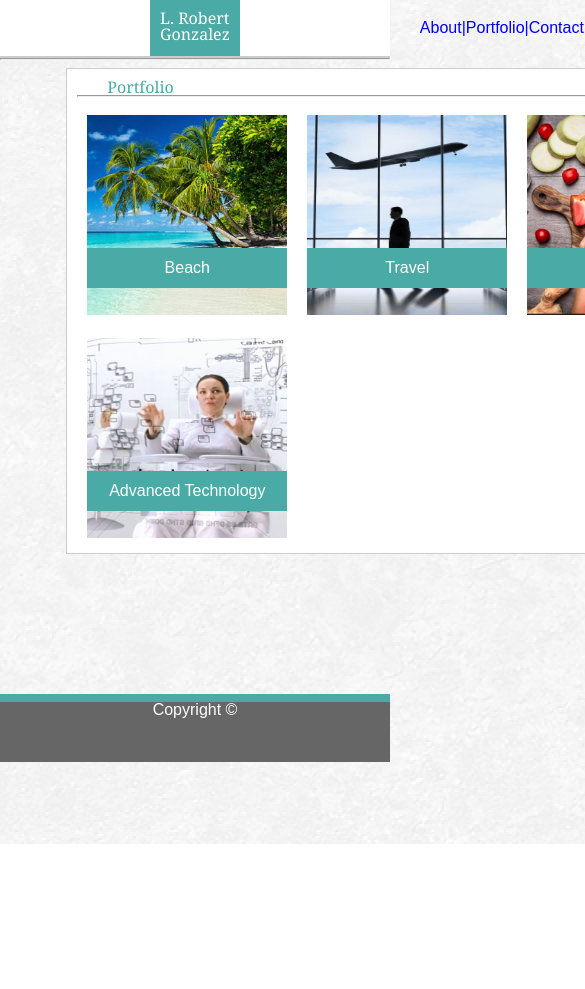
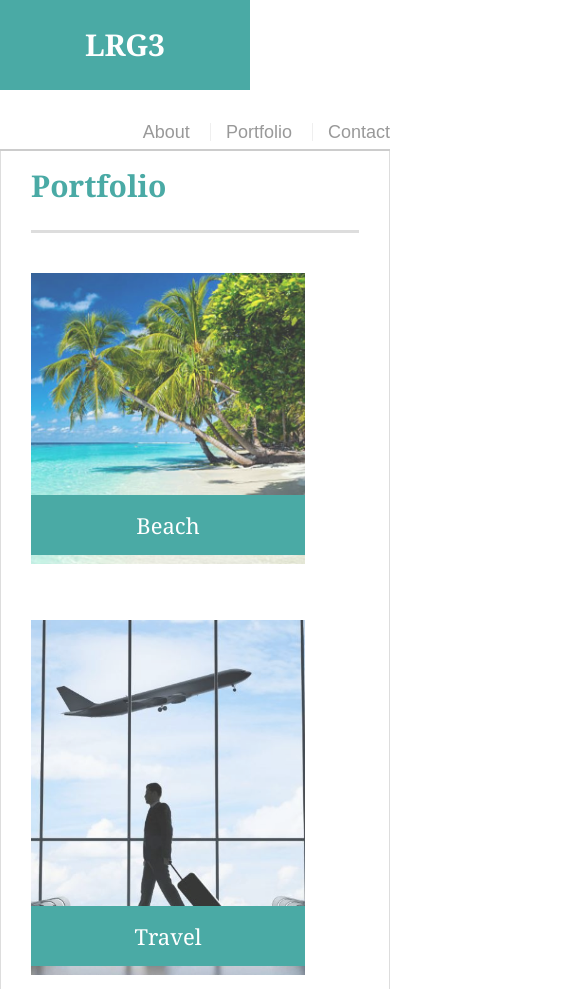
Before and after one commit to LRG3/Responsive-Portfolio, a plain HTML site: page portfolio.html in a window 390 px wide. Shown: the top 989 px of the page, 585 px wide, since content can reach past the window. Before the commit the page ends 844 px from the top, so only its background shows below. Drawn offline with Linux system fonts and the light colour scheme.

Commit message:
update 3

```diff
--- a/assets/css/style.css
+++ b/assets/css/style.css
@@ -1,101 +1,218 @@
-
+@media screen and (max-width: 980px) {
 body {
-    margin-top: 0%;
-    background-image: url(../images/redox_01_@2X.png);
-
+  font-family: Arial, "Helvetica Neue", Helvetica, sans-serif;
+  font-size: 18px;
+  line-height: 34px;
+  color: #777777;
+  background-image: url(../images/redox_01_@2X.png);
 }
 
-.navbar {
-    display:flex;
-    background-color: #ffffff;
-    border-bottom:2px solid #cccccc;
-
+* {
+  box-sizing: border-box;
 }
 
-header {
-    display:inline-block;
-    padding:10px;
-    margin:150px;
-    margin-top:0%;
-    margin-bottom:0%;
-    background-color: #4aaaa5;
-    color: white;
-    font-family:'Georgia', Times, Times New Roman, serif;
+/* general */
 
-
+.container {
+  width: 100%;
+  max-width: 960px;
+  margin: 0 auto;
+  clear: both;
 }
 
-hr {
-    margin-top: 0%;
+h1,
+h2,
+h3,
+p {
+  margin-bottom: 20px;
 }
 
-.links {
-    display: inline-block;
-    padding: 20px;
-    text-decoration: none;
-    font-family: Arial, Helvetica, sans-serif;
+p:last-child {
+  margin-bottom: 0;
 }
 
-ul {
-    list-style: none;
-    display: flex;
-    margin-left: 10px;
-    color: #777777;
-
+h1,
+h2,
+h3 {
+  font-family: Georgia, Times, "Times New Roman", serif;
+  font-weight: 700;
+  color: #4aaaa5;
 }
 
-ul li a{
-    text-decoration: none;
-
-}
-.bio {
-    width: 960px;
-    padding: 10px;
-    padding-bottom: 2px;
-    border: 1px solid #cccccc;
-    margin-top: 2%;
-    margin-right: 10%;
-    margin-left: 17%;
-    margin-bottom: 140px;
-    resize: vertical;
-    background-color: #ffffff;
-
+h1 {
+  padding-bottom: 20px;
+  font-size: 30px;
+  line-height: 49px;
+  border-bottom: 3px solid #dddddd;
 }
 
-.content-about:after {
-    content: "";
-    display: table;
-    clear: both;
-
-}
-    h2 {
-    font-family:'Georgia', Times, Times New Roman, serif;
-    color: #4aaaa5;
-    margin-left: 30px;
-
+h2,
+h3 {
+  font-size: 22px;
 }
 
-img {
-    float: left;
-    height: 20em;
-    margin-right: 10px;
-    margin-left: 5px;
+/* header */
+
+#masthead {
+  position: fixed;
+  z-index: 99;
+  width: 100%;
+  margin: 0 0 30px;
+  overflow: auto;
+  color: #ffffff;
+  background: #ffffff;
+  border-bottom: 2px solid #cccccc;
 }
 
-p {
-    font-family: Arial, Helvetica, sans-serif;
-    line-height: 200%;
+#logo {
+  float: left;
+  width: 250px;
+  height: 90px;
+  font-family: Georgia, Times, "Times New Roman", serif;
+  font-size: 30px;
+  font-weight: 700;
+  line-height: 90px;
+  color: #ffffff;
+  text-align: center;
+  text-decoration: none;
+  background: #4aaaa5;
+}
 
+nav {
+  float: right;
+  margin-top: 25px;
 }
+
+nav a {
+  display: inline-block;
+  padding-left: 15px;
+  margin-left: 15px;
+  line-height: 18px;
+  color: #999;
+  text-decoration: none;
+  border-left: 1px solid #efefef;
+}
+
+nav a:first-child {
+  border-left: 0 none;
+}
+
+/* footer */
+
 footer {
-    border-top: 8px solid #4aaaa5;
-    background-color: #666666;
-    position: sticky;
-    bottom: 0;
-    width: 100vw;
-    height:60px;
-    margin-top:5%;
-    font-family: Arial, Helvetica, sans-serif;
-    text-align: center;
-    color: #ffffff;
+  padding: 30px 0;
+  clear: both;
+  font-size: 12px;
+  color: #ffffff;
+  color: #cccccc;
+  text-align: center;
+  background: #666666;
+  border-top: 8px solid #4aaaa5;
+  height: 50px;
 }
+
+h3, h2 {
+  padding-bottom: 20px;
+  margin-bottom: 15px;
+  line-height: 22px;
+  border-bottom: 2px solid #eeeeee;
+}
+
+/* main */
+
+#main-container {
+  padding-top: 130px;
+  min-height: calc(100vh - 70px);
+}
+
+.main-section {
+  float: left;
+  width: 100%;
+  max-width: 960px;
+  padding: 30px;
+  margin: 0 0 40px;
+  background: #ffffff;
+  border: 1px solid #dddddd;
+}
+
+/* portfolio page */
+
+.work {
+  position: relative;
+  float: left;
+  width: 274px;
+  margin: 20px 0 25px;
+  overflow: auto;
+}
+
+.work:nth-child(even) {
+  margin-right: 40px;
+}
+
+.work img {
+  width: 100%;
+  border: 0 none;
+  opacity: 0.8;
+}
+
+.work h3 {
+  position: absolute;
+  bottom: 20px;
+  width: 100%;
+  padding: 15px;
+  margin-bottom: 0;
+  font-weight: 300;
+  line-height: 30px;
+  color: #ffffff;
+  text-align: center;
+  background: #4aaaa5;
+  border-bottom: 0;
+}
+
+.auth-image {
+  float: left;
+  width: 200px;
+  height: auto;
+  margin-top: 10px;
+  margin-right: 25px;
+}
+
+/* contact page */
+
+#contact-form ul {
+  margin-bottom: 20px;
+}
+
+#contact-form li {
+  margin-bottom: 10px;
+}
+
+label,
+input[type=text],
+input[type=email],
+textarea {
+  display: block;
+  width: 100%;
+}
+
+input[type=text],
+input[type=email],
+textarea {
+  height: 35px;
+  padding: 0 10px;
+  font-size: 14px;
+  border: 1px solid #dddddd;
+}
+
+textarea {
+  height: 200px;
+}
+
+input[type=submit] {
+  padding: 10px 30px;
+  font-size: 18px;
+  color: #ffffff;
+  cursor: pointer;
+  background: #4aaaa5;
+  border: 0 none;
+}
--- a/assets/css/style2.css
+++ /dev/null
@@ -1,124 +0,0 @@
-
-body {
-    margin-top: 0%;
-    background-image: url(../images/redox_01_@2X.png);
-
-}
-
-.navbar {
-    display:flex;
-    background-color: #ffffff;
-    border-bottom:2px solid #cccccc;
-
-}
-
-header {
-    display:inline-block;
-    padding:10px;
-    margin:150px;
-    margin-top:0%;
-    margin-bottom:0%;
-    background-color: #4aaaa5;
-    color: white;
-    font-family:'Georgia', Times, Times New Roman, serif;
-
-
-}
-
-hr {
-    margin-top: 0%;
-}
-
-.links {
-    display: inline-block;
-    padding: 20px;
-    text-decoration: none;
-    font-family: Arial, Helvetica, sans-serif;
-}
-
-ul {
-    list-style: none;
-    display: flex;
-    margin-left: 10px;
-    color: #777777;
-
-}
-
-ul li a{
-    text-decoration: none;
-
-}
-.bio {
-    width: 960px;
-    padding: 10px;
-    padding-bottom: 2px;
-    border: 1px solid #cccccc;
-    margin-top: 2%;
-    margin-right: 10%;
-    margin-left: 17%;
-    margin-bottom: 140px;
-    resize: vertical;
-    background-color: #ffffff;
-
-}
-
-.form {
-    display: flex;
-    flex-direction: column;
-    width: 0;
-    margin-top: 0px;
-    margin-right: 10px;
-    margin-bottom: 20px;
-    margin-left: 10px;
-    padding-top: 5px
-    padding-right: 5px;
-    padding-bottom: 5px;
-    padding-left: 5px;
-    font-family: Arial, Helvetica, sans-serif;
-}
-
-input[type=text] {
-    border: 1px solid #ccc;
-    border-radius: 4px;
-    display: inline-block;
-    margin: 8px 0;
-    padding: 12px 10px;
-    width: 900px;
-
-}
-
-    h2 {
-    font-family:'Georgia', Times, Times New Roman, serif;
-    color: #4aaaa5;
-    margin-left: 30px;
-
-}
-
-input[type=submit] {
-    align-items: center;
-    background-color: #4aaaa5;
-    color: #fff;
-    font-size: 1em;
-    justify-content: flex-start;
-    margin-left: 5px;
-    padding: 5px 15px;
-
-}
-
-input[id=message] {
-    padding: 80px 10px;
-
-}
-
-footer {
-    border-top: 8px solid #4aaaa5;
-    background-color: #666666;
-    position: sticky;
-    bottom: 0;
-    width: 100vw;
-    height:60px;
-    margin-top:25%;
-    font-family: Arial, Helvetica, sans-serif;
-    text-align: center;
-    color: #ffffff;
-}
--- a/assets/css/style3.css
+++ /dev/null
@@ -1,108 +0,0 @@
-
-body {
-    margin-top: 0%;
-    background-image: url(../images/redox_01_@2X.png);
-
-}
-
-.navbar {
-    display:flex;
-    background-color: #ffffff;
-    border-bottom:2px solid #cccccc;
-
-}
-
-header {
-    display:inline-block;
-    padding:10px;
-    margin:150px;
-    margin-top:0%;
-    margin-bottom:0%;
-    background-color: #4aaaa5;
-    color: white;
-    font-family:'Georgia', Times, Times New Roman, serif;
-
-
-}
-
-hr {
-    margin-top: 0%;
-}
-
-.links {
-    display: inline-block;
-    padding: 20px;
-    text-decoration: none;
-    font-family: Arial, Helvetica, sans-serif;
-}
-
-ul {
-    list-style: none;
-    display: flex;
-    margin-left: 10px;
-    color: #777777;
-
-}
-
-ul li a{
-    text-decoration: none;
-
-}
-section {
-    width: 960px;
-    padding: 10px;
-    padding-bottom: 2px;
-    border: 1px solid #cccccc;
-    margin-top: 2%;
-    margin-right: 10%;
-    margin-left: 17%;
-    margin-bottom: 140px;
-    resize: vertical;
-    background-color: #ffffff;
-
-}
-
-.images {
-    display: flex;
-    flex-wrap: wrap;
-    font-family: Arial, Helvetica, sans-serif
-}
-.portfolio {
-    position: relative;
-    margin: 10px;
-}
-.text_overlay {
-    display: flex;
-    position: absolute;
-    bottom: 30px;
-    width: 200px;
-    height: 40px;
-    background-color: #4aaaa5;
-    font-family: Arial, Helvetica, sans-serif;
-    color: #ffffff;
-    justify-content: center;
-    align-items: center;
-
-}
-
-h2 {
-    font-family:'Georgia', Times, Times New Roman, serif;
-    color: #4aaaa5;
-    margin-left: 30px;
-
-}
-
-
-
-footer {
-    border-top: 8px solid #4aaaa5;
-    background-color: #666666;
-    position: sticky;
-    bottom: 0;
-    width: 100vw;
-    height:60px;
-    margin-top:10%;
-    font-family: Arial, Helvetica, sans-serif;
-    text-align: center;
-    color: #ffffff;
-}
--- a/portfolio.html
+++ b/portfolio.html
@@ -1,55 +1,66 @@
-<!DOCTYPE html>
-<html>
+<!doctype html>
+<html lang="en-us">
+
 <head>
-        <title>L. Robert Gonzalez</title>
-        <meta charest="UTF-8">
+  <meta charset="UTF-8">
+  <title>Portfolio | L. Robert Gonzalez, III</title>
   <meta name="viewport" content="width=device-width, initial-scale=1">
   <link rel="stylesheet" type="text/css" href="assets/css/reset.css">
-        <link rel="stylesheet"  type="text/css" href="assets/css/style3.css">
+  <link rel="stylesheet" type="text/css" href="assets/css/style.css">
 </head>
+
 <body>
-        <div class="navbar">
-        <header>
-            <h1>L. Robert Gonzalez</h1>
+
+  <header id="masthead">
+    <div class="container">
+      <a href="index.html" id="logo">LRG3</a>
+      <nav>
+        <a href="index.html">About</a>
+        <a href="portfolio.html">Portfolio</a>
+        <a href="contact.html">Contact</a>
+      </nav>
+    </div>
   </header>
-                <div class="links">
-                <ul>
-                    <li><a href="index.html">About|</a></li>
-                    <li><a href="portfolio.html">Portfolio|</a></li>
-                    <li><a href="contact.html">Contact</a></li>
-                </ul>
+
+  <div id="main-container" class="container">
+    <section class="main-section">
+      <h1>Portfolio</h1>
+
+      <div class="work">
+        <img src="assets/images/Beach.jpg" alt="Beach">
+
+        <h3>Beach</h3>
       </div>
+      <div class="work">
+        <img src="assets/images/Travel.jpg" alt="Travel">
+
+        <h3>Travel</h3>
       </div>
-        <hr>
-        <section>
-        <h2> Portfolio </h2>
-        <hr>
-            <div class="images">
-                <div class="portfolio">
-                <img src="assets/images/Beach.jpg" alt="Beach" width="200px" height="200px">
-                <div class="text_overlay">Beach</div>
+      <div class="work">
+        <img src="assets/images/Cooking.jpg" alt="Cooking">
+
+        <h3>Cooking</h3>
       </div>
-                <div class="portfolio">
-                <img src="assets/images/Travel.jpg" alt="Travel" width="200px" height="200px">
-                <div class="text_overlay">Travel</div>
+      <div class="work">
+        <img src="assets/images/Dogs.jpg" alt="Dogs">
+
+        <h3>Dogs</h3>
       </div>
-                <div class="portfolio">
-                <img src="assets/images/Cooking.jpg" alt="Cooking" width="200px" height="200px">
-                <div class="text_overlay">Cooking</div>
+      <div class="work">
+        <img src="assets/images/Advanced Technology.jpg" alt="Advanced Technology">
+
+        <h3>Advanced Technology</h3>
       </div>
-                <div class="portfolio">
-                <img src="assets/images/Dogs.jpg" alt="Dog" width="200px" height="200px">
-                <div class="text_overlay">Dog</div>
+
+    </section>
+
   </div>
-                <div class="portfolio">
-                <img src="assets/images/Advanced Technology.jpg" alt="Advanced Technology" width="200px" height="200px">
-                <div class="text_overlay">Advanced Technology</div>
+
+  <footer>
+    <div class="container">
+      Copyright &copy;
     </div>
-            </div>
-        </section>
+  </footer>
 </body>
-        <footer>
-                <small>Copyright &#169;</small>
-            <br>
-        </footer>
+
 </html>
```
Also changed, not shown: contact.html (+46 -32 lines), index.html (+37 -28 lines). Lines whose indentation alone changed are shown as unchanged.
